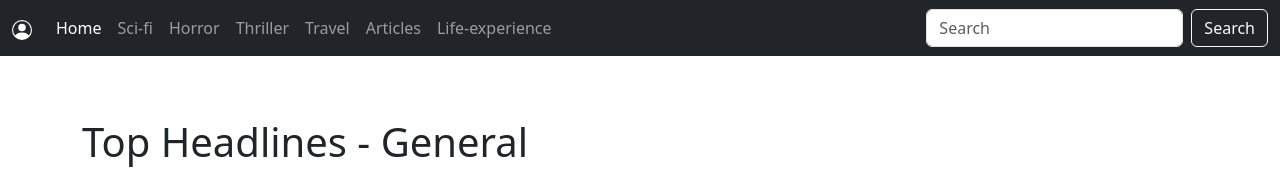
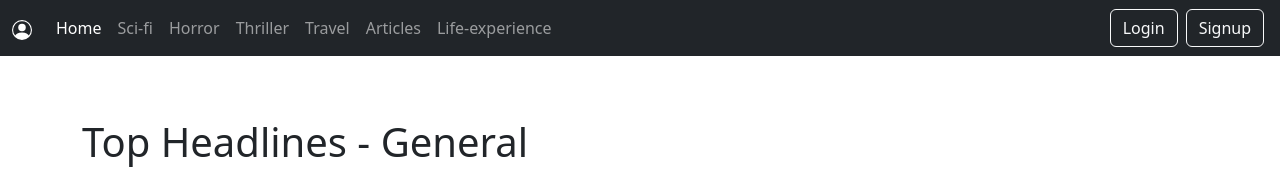
Before and after one commit to i-osama/4-winter-diary, a React (Create React App) app: page / in a window 1280 px wide. Shown: the top 169 px of the page. Built offline with nearby package versions, Linux system fonts and the light colour scheme; no server answers.

Commit message:
login signup button added

```diff
--- a/src/components/Navbar.js
+++ b/src/components/Navbar.js
@@ -8,7 +8,7 @@ const Navbar = () => {
         <div>
             <nav className="navbar navbar-expand-lg bg-dark navbar-dark">
                 <div className="container-fluid">
-                    <Link className="navbar-brand" to="/admin-profile"> <BsPersonCircle/> </Link>
+                    <Link className="navbar-brand" to="/admin-profile"> <BsPersonCircle /> </Link>
                     <button className="navbar-toggler" type="button" data-bs-toggle="collapse" data-bs-target="#navbarSupportedContent" aria-controls="navbarSupportedContent" aria-expanded="false" aria-label="Toggle navigation">
                         <span className="navbar-toggler-icon"></span>
                     </button>
@@ -54,10 +54,17 @@ const Navbar = () => {
                             </li> */}
 
                         </ul>
-                        <form className="d-flex" role="search">
+
+                        {!localStorage.getItem('token') ? <form className="d-flex" role="search">
+                            <Link className="btn btn-outline-light mx-1" to="/login" role="button">Login</Link>
+                            <Link className="btn btn-outline-light mx-1" to="/signup" role="button">Signup</Link>
+                        </form> : <form className="d-flex" role="search">
                             <input className="form-control me-2" type="search" placeholder="Search" aria-label="Search" />
                             <button className="btn btn-outline-light" type="submit">Search</button>
                         </form>
+                        }
+
+
                     </div>
                 </div>
             </nav>
```
